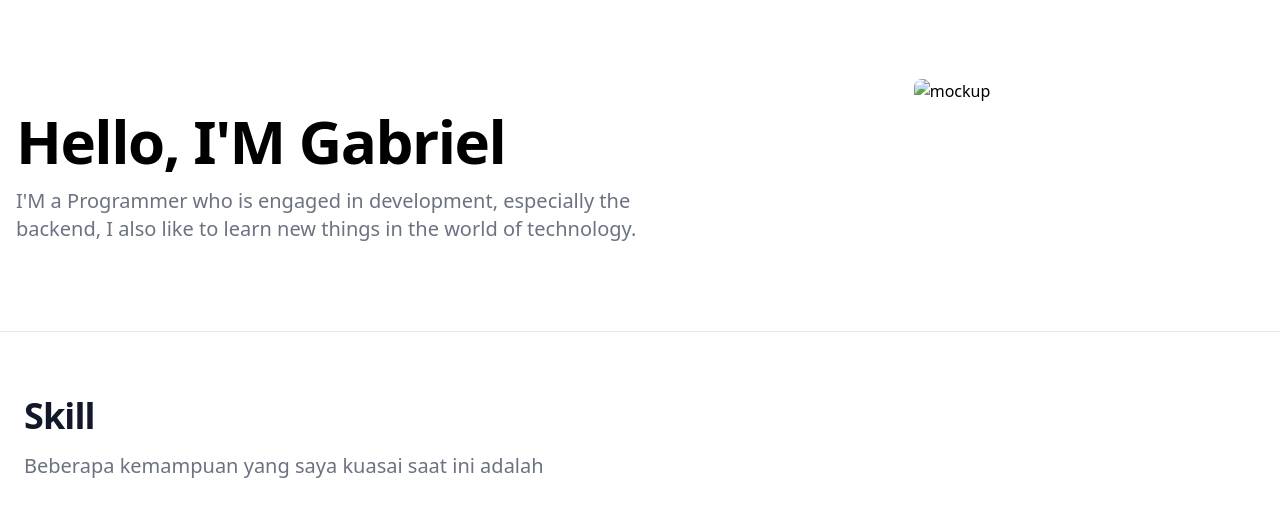
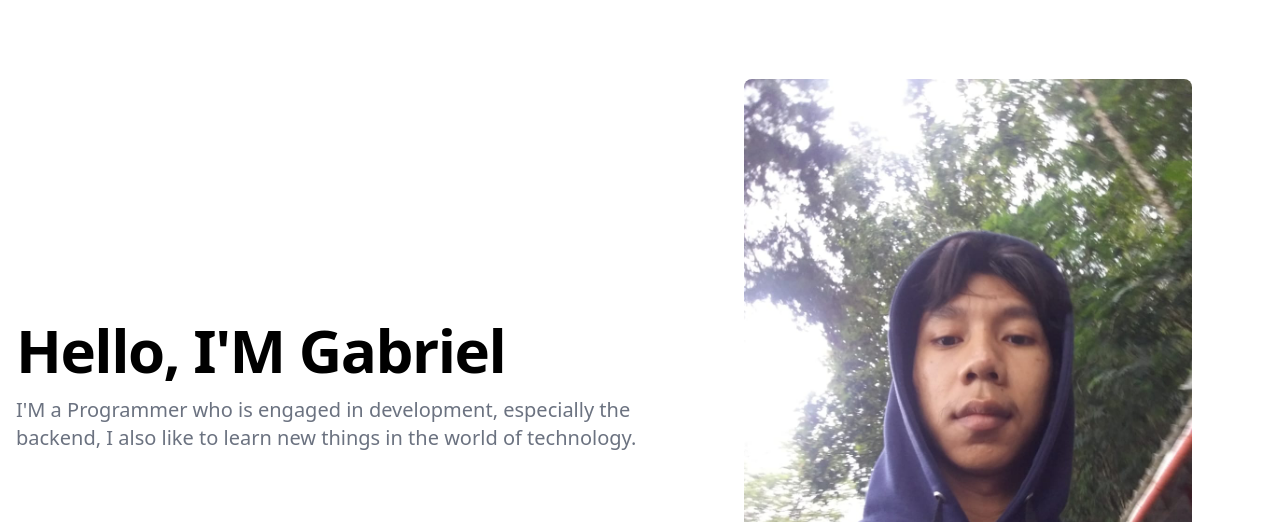
Before and after one commit to gabril-riu/PortofolioFix, a plain HTML site: page index.html in a window 1280 px wide. Shown: the part 69-591 px from the top of the page. Drawn offline with nearby package versions, Linux system fonts and the light colour scheme.

Commit message:
Update index.html

```diff
--- a/index.html
+++ b/index.html
@@ -76,7 +76,7 @@
           of technology.</p>
       </div>
       <div class="lg:mt-0 lg:col-span-4 lg:flex lg:row-end-2 col-start-1 row-start-1 py-4">
-        <img src="tes.jpg" class=" lg:rounded-lg sm:rounded-lg md:max-w-md md:rounded-lg rounded-lg max-w-sm mx-auto"
+        <img src="tes.jpeg" class=" lg:rounded-lg sm:rounded-lg md:max-w-md md:rounded-lg rounded-lg max-w-sm mx-auto"
           alt="mockup">
       </div>
     </div>
```
